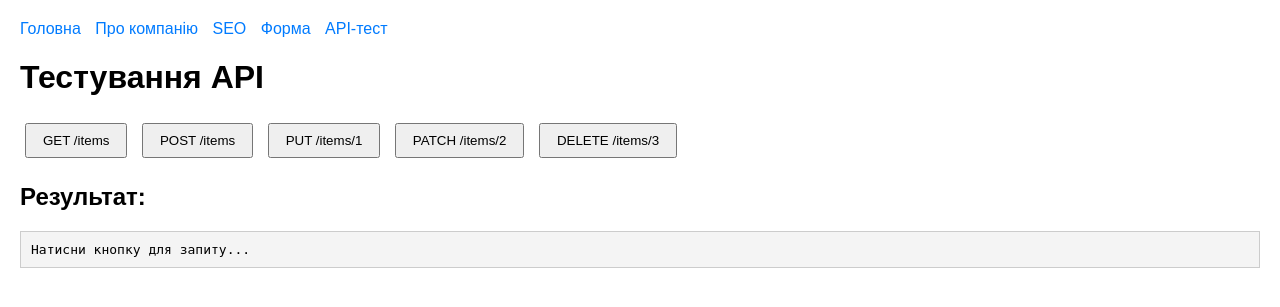
After one commit to AndrijLet/HomWork, a Flask app: page /api-test in a window 1280 px wide. The commit adds this page. Shown: the top 307 px of the page. Run offline with Flask 3, Linux system fonts and the light colour scheme.

Commit message:
Flask New

```diff
--- a/FlaskNew/app.py
+++ b/FlaskNew/app.py
@@ -1,4 +1,4 @@
-from flask import Flask, render_template, request
+from flask import Flask, render_template, request, jsonify
 
 app = Flask(__name__)
 
@@ -13,6 +13,12 @@ def about():
 @app.route("/seo")
 def seo():
     return render_template("seo.html")
+
+
+@app.route("/api-test")
+def api_test():
+    return render_template("api_test.html")
+
 
 '''додаю новий маршрут'''
 
@@ -36,5 +42,8 @@ def form():
         })
     return render_template("form.html", submitted=False) #
 
+
+
+
 if __name__ == "__main__":
     app.run(debug=True)
--- /dev/null
+++ b/FlaskNew/templates/api_test.html
@@ -0,0 +1,82 @@
+<!DOCTYPE html>
+<html lang="uk">
+<head>
+    <meta charset="UTF-8">
+    <title>API Тест</title>
+    <style>
+        body { font-family: Arial, sans-serif; margin: 20px; }
+        button { margin: 5px; padding: 8px 16px; }
+        pre { background: #f4f4f4; padding: 10px; border: 1px solid #ccc; }
+        .nav { margin-bottom: 20px; }
+        .nav a { margin-right: 10px; text-decoration: none; color: #007BFF; }
+    </style>
+</head>
+<body>
+    <div class="nav">
+        <a href="{{ url_for('index') }}">Головна</a>
+        <a href="{{ url_for('about') }}">Про компанію</a>
+        <a href="{{ url_for('seo') }}">SEO</a>
+        <a href="{{ url_for('form') }}">Форма</a>
+        <a href="{{ url_for('api_test') }}">API‑тест</a>
+    </div>
+
+    <h1>Тестування API</h1>
+
+    <button onclick="getItems()">GET /items</button>
+    <button onclick="postItem()">POST /items</button>
+    <button onclick="putItem()">PUT /items/1</button>
+    <button onclick="patchItem()">PATCH /items/2</button>
+    <button onclick="deleteItem()">DELETE /items/3</button>
+
+    <h2>Результат:</h2>
+    <pre id="output">Натисни кнопку для запиту...</pre>
+
+    <script>
+        function showResult(data) {
+            document.getElementById("output").textContent = JSON.stringify(data, null, 2);
+        }
+
+        function getItems() {
+            fetch('/items')
+                .then(res => res.json())
+                .then(data => showResult(data));
+        }
+
+        function postItem() {
+            fetch('/items', {
+                method: 'POST',
+                headers: {'Content-Type': 'application/json'},
+                body: JSON.stringify({name: 'Новий елемент'})
+            })
+            .then(res => res.json())
+            .then(data => showResult(data));
+        }
+
+        function putItem() {
+            fetch('/items/1', {
+                method: 'PUT',
+                headers: {'Content-Type': 'application/json'},
+                body: JSON.stringify({name: 'Оновлений елемент'})
+            })
+            .then(res => res.json())
+            .then(data => showResult(data));
+        }
+
+        function patchItem() {
+            fetch('/items/2', {
+                method: 'PATCH',
+                headers: {'Content-Type': 'application/json'},
+                body: JSON.stringify({name: 'Часткове оновлення'})
+            })
+            .then(res => res.json())
+            .then(data => showResult(data));
+        }
+
+        function deleteItem() {
+            fetch('/items/3', { method: 'DELETE' })
+                .then(res => res.json())
+                .then(data => showResult(data));
+        }
+    </script>
+</body>
+</html>
```
Also changed, not shown: FlaskNew/templates/form.html (+22 -16 lines).
